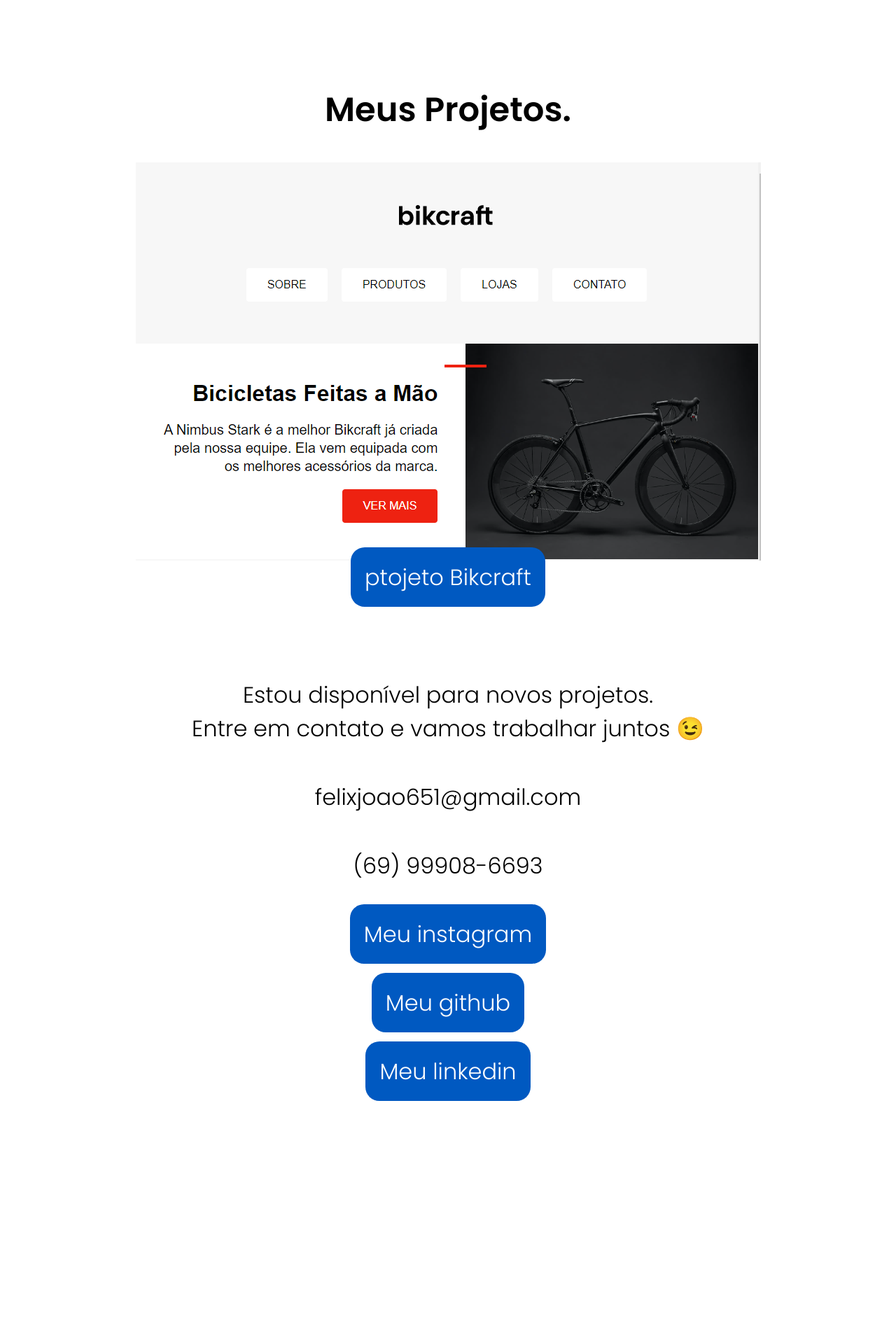
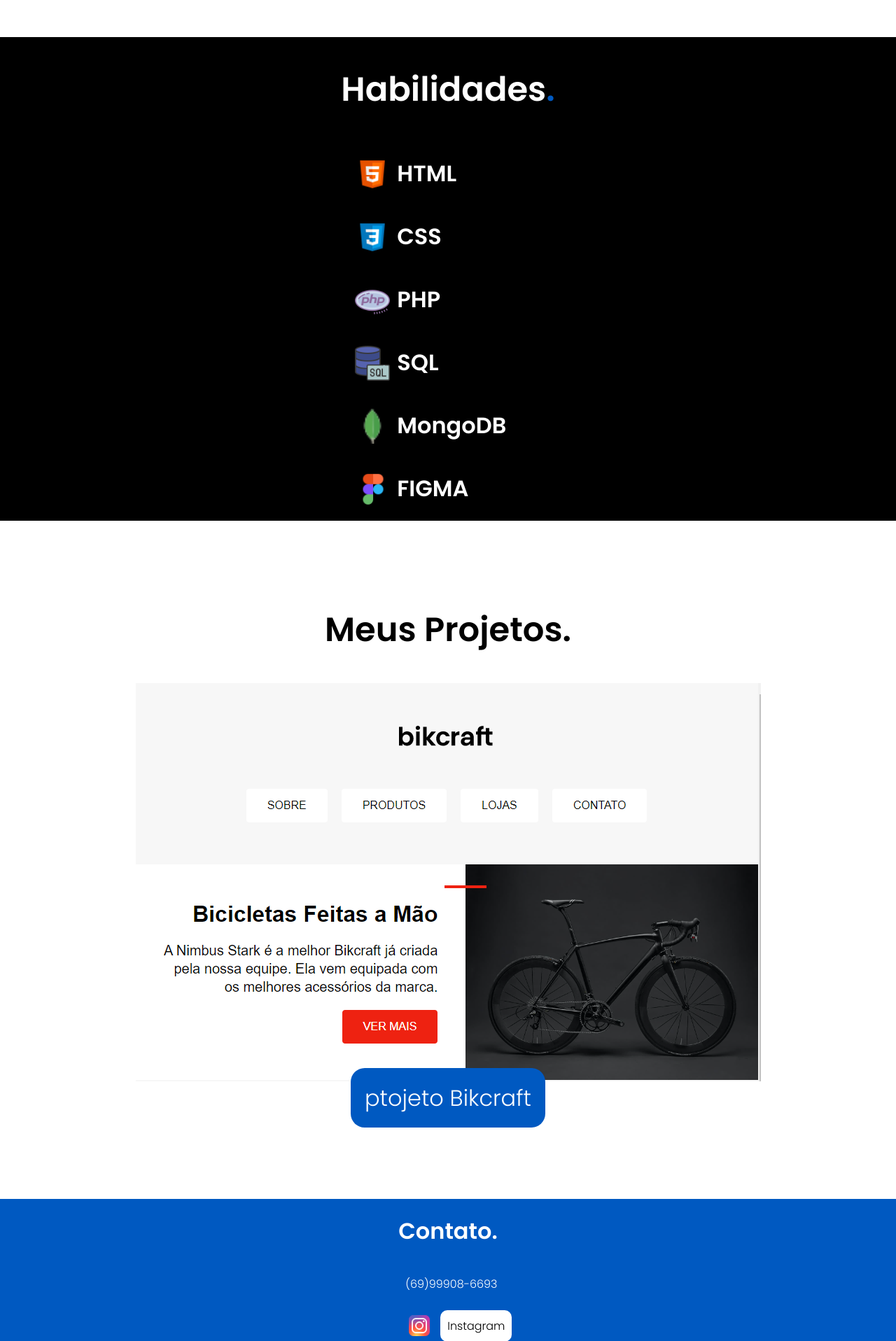
Before and after one commit to joaofelixss/joaofelixss.github.io, a PHP site: page / in a window 1280 px wide. Shown: the part 929-2845 px from the top of the page at 70% size. Before the commit the page ends 2502 px from the top, so only its background shows below. Run offline with PHP 8.4, Linux system fonts and the light colour scheme.

Commit message:
portifolio

```diff
--- a/css/footer.css
+++ b/css/footer.css
@@ -1,42 +1,33 @@
 .footer {
+  display: grid;
+  justify-content: center;
+  max-width: 100%;
   margin-top: 120px;
   text-align: center;
-  font-size: 2rem;
-  color: #000;
-  gap: 50px;
+  color: #fff;
+  background: #0059c1;
 }
 
-.footer li {
-  margin-top: 50px;
+.contato li{
+  display: flex;
+  height: 40px;
+  width: 40px;
+  font-size: 1rem;
+  padding: 10px;
+  gap: 10px;
+  align-items: center;
+  white-space: nowrap;
 }
 
-.footer a {
-  color: #fff;
-  background: #0059c1;
-  padding: 20px;
-  border-radius: 20px;
+.contato a {
+  color: #000;
+  background: #fff;
+  padding: 10px;
+  border-radius: 10px;
 }
 
-.footer a:hover {
-  color: #000;;
-  background: #fff;
+.contato a:hover {
+  color: #fff;
+  background: #000;
+  padding: 10px;
 }
-
-.footer-copy {
-  margin: 80px 0px 0px 0px;
-  grid-column: 1/-1;
-  text-align: center;
-  color: #fff;
-  font-size: 1rem;
-  background: #0059c1;
-  padding: 20px;
-  width: 100%;
-  box-sizing: border-box;
-}
-
-@media (max-width: 500px) {
-  .footer-copy {
-    grid-column: 1/-1;
-    box-sizing: border-box;
-  }
-}
--- a/css/habilidades.css
+++ b/css/habilidades.css
@@ -1,38 +1,20 @@
-.experiencia {
+.habilidades{
   display: grid;
-  flex-wrap: wrap;
   justify-content: center;
-  max-width: 100%;
-  padding: 40px;
+  background: #000;
+  color: #fff;
 }
 
-section h1 {
+.habilidades h1{
   font-size: 3rem;
-  margin: 0px;
 }
 
-.meus-cargos1 {
-  display: grid;
-  margin-top: 30px;
+.icones li{
+  width: 50px;
+  height: 50px;
+  padding: 20px;
+  display: flex;
+  font-size: 2rem;
+  gap: 10px;
+  font-weight: 600;
 }
-
-.meus-cargos1 p {
-  color: #000;
-  font-size: 1rem;
-  max-width: 48ch;
-}
-
-@media(max-width:500px){
-  .experiencia{
-    padding: 20px;
-  }
-  .experiencia h1{
-    font-size: 3rem;
-  }
-  .experiencia h3{
-    font-size: 1rem;
-  }
-  .experiencia p{
-    font-size: 1rem;
-  }
-}
--- a/css/introducao.css
+++ b/css/introducao.css
@@ -51,7 +51,7 @@ p {
 }
 
 .introducao-sobre h3{
-    font-size: 1.5rem;
+    font-size: 2.5rem;
     color: #000;
     text-align: center;
 }
@@ -59,9 +59,8 @@ p {
 
 .introducao-sobre p{
   color: #000;
-  font-size: 1rem;
+  font-size: 1.5rem;
   max-width: 80ch;
-  font-family: roboto, sans serif;
 }
 
 .introducao-nome::before {
@@ -125,7 +124,7 @@ p {
     white-space: nowrap;
   }
   .introducao-sobre h3 {
-    font-size: 1rem;
+    font-size: 1.5rem;
   }
   .introducao-sobre p {
     font-size: 1rem;
--- a/index.html
+++ b/index.html
@@ -44,6 +44,16 @@
 
   <section class="habilidades" id="habilidades" aria-label="habilidades">
     <h1>Habilidades<span>.</span></h1>
+    <div>
+      <ul class="icones">
+        <li><img src="./icons_img/icons8-html-48.png" alt="HTML">HTML</li>
+        <li><img src="./icons_img/icons8-CSS-48.png" alt="CSS">CSS</li>
+        <li><img src="./icons_img/icons8-php-64.png" alt="PHP">PHP</li>
+        <li><img src="./icons_img/icons8-sql-60.png" alt="SQL">SQL</li>
+        <li><img src="./icons_img/icons8-mongodb-a-cross-platform-document-oriented-database-program-24.png" alt="MongoDB">MongoDB</li>
+        <li><img src="./icons_img/icons8-figma-48.png" alt="FIGMA">FIGMA</li>
+      </ul>
+    </div>
   </section>
 
   <article class="projetos" id="projetos" aria-label="projetos">
@@ -57,14 +67,14 @@
   </article>
 
   <footer class="footer" id="contato">
-    <p>Estou disponível para novos projetos.<br> Entre em contato e vamos trabalhar juntos 😉</p>
-    <ul>
-      <li>felixjoao651@gmail.com</li>
-      <li>(69) 99908-6693</li>
-      <li><a href="https://www.instagram.com/joaofelix.dev/">Meu instagram</a></li>
-      <li><a href="https://github.com/joaofelixss">Meu github</a></li>
-      <li><a href="https://www.linkedin.com/in/joaofelixss/">Meu linkedin</a></li>
-    </ul>
+    <h1>Contato<span>.</span></h1>
+     <ul class="contato">
+         <li>(69)99908-6693</li>
+         <li><img src="/icons_img/icons8-instagram-48.png" alt="gmail"><a href="https://www.instagram.com/joaofelix.dev/">Instagram</a></li>
+         <li><img src="/icons_img/icons8-github-50.png" alt="gmail"><a href="https://github.com/joaofelixss">Github</a></li>
+         <li><img src="/icons_img/icons8-linkedin-48.png" alt="gmail"><a href="https://www.linkedin.com/in/joaofelixss/">Linkedin</a></li>
+         <li><img src="/icons_img/icons8-gmail-48.png" alt="gmail"> felixjoao651@gmail.com</li>
+     </ul>
   </footer>
 </body>
 
```
